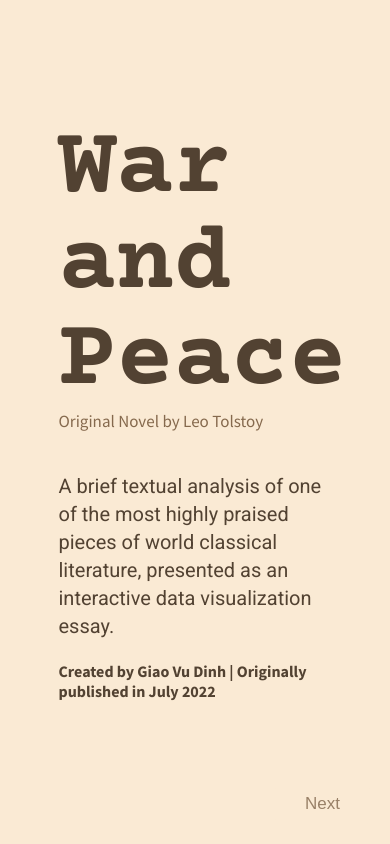
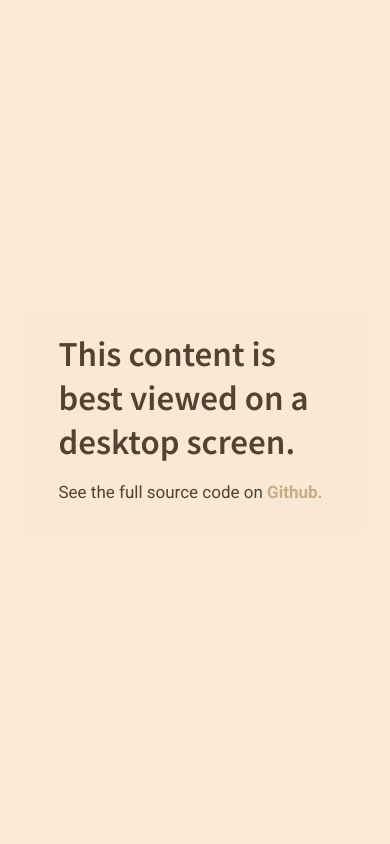
Before and after one commit to tvu20/war-and-peace, a React (Create React App) app: page / in a window 390 px wide. Built offline with nearby package versions, Linux system fonts and the light colour scheme.

Commit message:
mobile banner

```diff
--- /dev/null
+++ b/src/components/MobileBanner.jsx
@@ -0,0 +1,17 @@
+import React from "react";
+
+import "../styles/text.css";
+
+export const MobileBanner = (props) => {
+  return (
+    <div className="page-container mobile-only banner">
+      <div className="text-container">
+        <h2>This content is best viewed on a desktop screen.</h2>
+        <p>
+          See the full source code on{" "}
+          <a href="https://github.com/tvu20/war-and-peace">Github.</a>
+        </p>
+      </div>
+    </div>
+  );
+};
--- a/src/components/Wrapper.jsx
+++ b/src/components/Wrapper.jsx
@@ -1,6 +1,7 @@
 import React from "react";
 import { useState, useEffect, useCallback } from "react";
 import { ProgressBar } from "./ProgressBar";
+import { MobileBanner } from "./MobileBanner";
 import { Page } from "./Page";
 
 export const Wrapper = () => {
@@ -41,6 +42,7 @@ export const Wrapper = () => {
 
   return (
     <>
+      <MobileBanner />
       <ProgressBar current={page} total={max} />
       <Page page={page} />
       {page !== max && (
--- a/src/styles/main.css
+++ b/src/styles/main.css
@@ -171,3 +171,23 @@ a {
   font-size: 13px;
   margin: 0px;
 }
+
+/* MOBILE ONLY */
+
+.banner {
+  position: absolute;
+  z-index: 30;
+  background-color: #faead4;
+  width: 100vw;
+  height: 100vh;
+}
+
+.mobile-only {
+  visibility: hidden;
+}
+
+@media only screen and (max-width: 860px) {
+  .mobile-only {
+    visibility: visible;
+  }
+}
```
